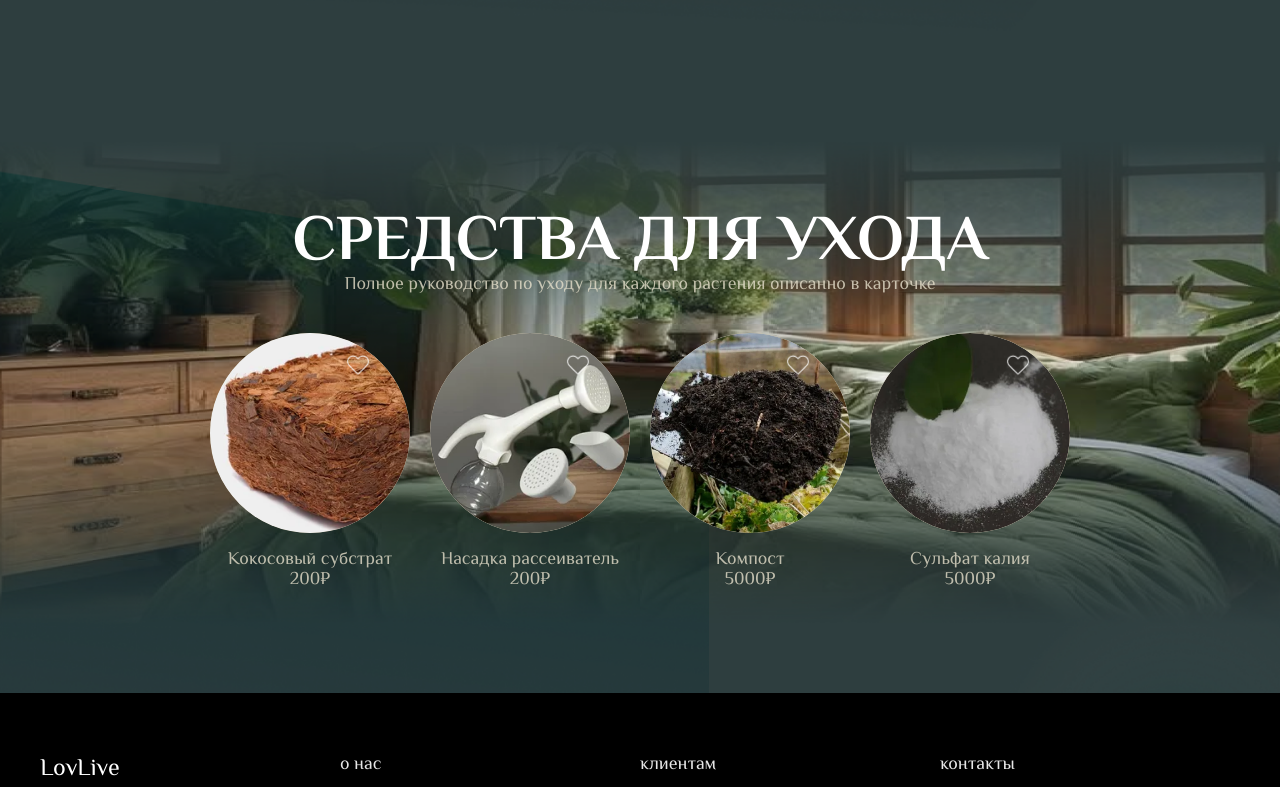
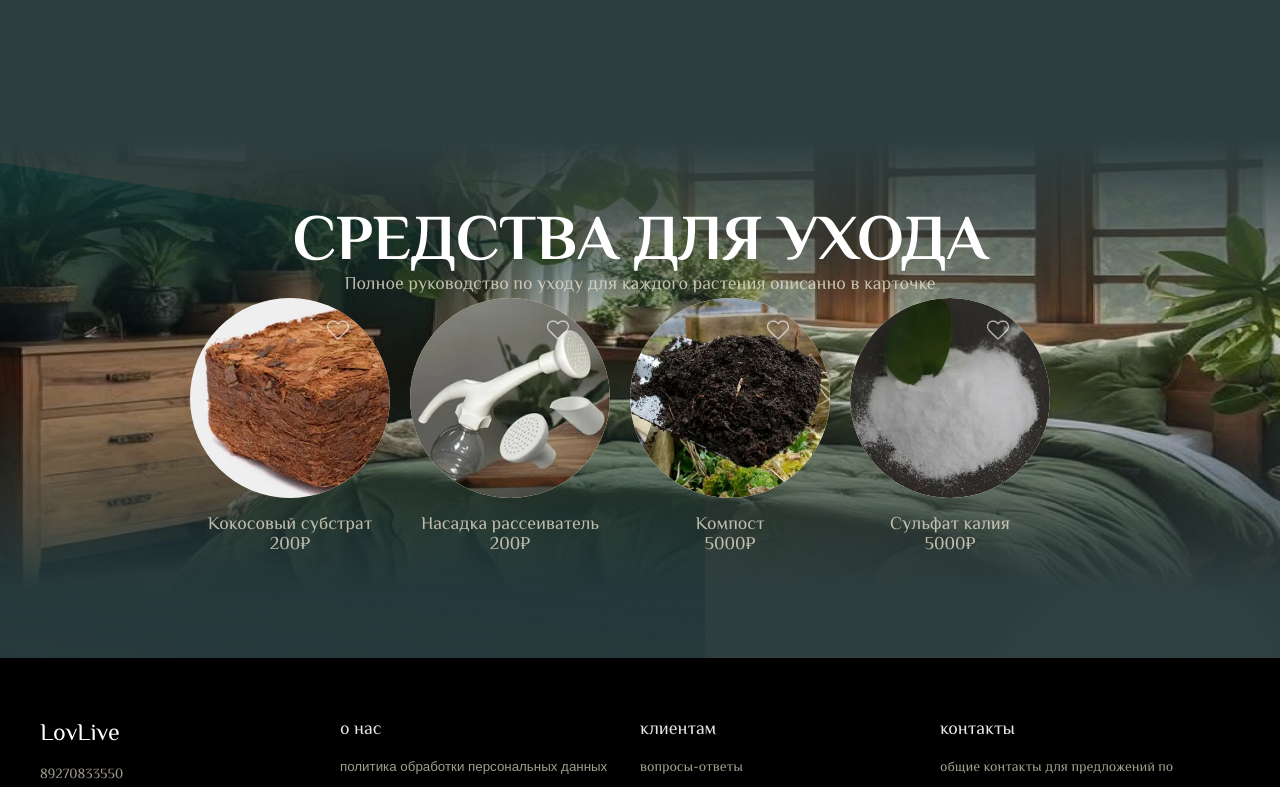
Before and after one commit to kseniadrg1-gif/flora, a React (Vite) app: page / in a window 1280 px wide. Shown: the part 3859-4646 px from the top of the page. Built offline with nearby package versions, Linux system fonts and the light colour scheme; a web font is replaced by a local one.

Commit message:
избранное

```diff
--- a/src/components/Shop/Media.css
+++ b/src/components/Shop/Media.css
@@ -70,6 +70,12 @@
   }
 }
 
+@media (max-width: 740px) {
+  .why-grid div:not(:last-child)::after {
+    display: none;
+  }
+}
+
 @media (max-width: 640px) {
   .hero-text {
     margin-left: 10px;
@@ -90,6 +96,12 @@
 }
 
 @media (max-width: 480px) {
+  .modal-content h2 {
+    font-size: 20px !important;
+  }
+  .care-card {
+    width: 155px !important;
+  }
   .hero-text {
     display: none;
   }
--- a/src/components/Shop/Shop.css
+++ b/src/components/Shop/Shop.css
@@ -309,6 +309,10 @@ button {
   z-index: 5;
 }
 
+.care-fav.liked {
+  filter: none;
+}
+
 .card-item {
   text-align: center;
   max-width: 100%;
@@ -342,11 +346,8 @@ button {
   display: flex;
   justify-content: center;
   gap: 20px;
-  margin-top: 40px;
   flex-wrap: wrap;
   max-width: 1200px;
-  margin-left: auto;
-  margin-right: auto;
 }
 
 .care-card {
--- a/src/components/Shop/sections/Care.jsx
+++ b/src/components/Shop/sections/Care.jsx
@@ -1,60 +1,54 @@
-import React from "react";
+import React, { useState } from "react";
 
-const Care = React.forwardRef((props, ref) => (
+const careProducts = [
+  {
+    name: "Кокосовый субстрат",
+    price: "200₽",
+    img: "/care/кокосовый субстрат.webp",
+  },
+  { name: "Насадка рассеиватель", price: "200₽", img: "/care/насадка.webp" },
+  { name: "Компост", price: "5000₽", img: "/care/компост.webp" },
+  { name: "Сульфат калия", price: "5000₽", img: "/care/сульфат калия.webp" },
+];
+
+const Care = React.forwardRef((props, ref) => {
+  const [liked, setLiked] = useState({});
+
+  const toggleLike = (index) => {
+    setLiked((prev) => ({ ...prev, [index]: !prev[index] }));
+  };
+
+  return (
     <section ref={ref} className="care">
       <h2>СРЕДСТВА ДЛЯ УХОДА</h2>
-    <p>Полное руководство по уходу для каждого растения описанно в карточке </p>
+      <p>
+        Полное руководство по уходу для каждого растения описанно в
+        карточке{" "}
+      </p>
       <div className="care-grid">
-      <div>
+        {careProducts.map((product, index) => (
+          <div key={index}>
             <div className="care-card">
-          <img src="/Heart.png" alt="favorite" className="care-fav" />
               <img
-            src="/care/кокосовый субстрат.webp"
-            alt="Кокосовый субстрат"
+                src={liked[index] ? "/icon/red-heart.png" : "/icon/Heart.png"}
+                alt="favorite"
+                className="care-fav"
+                onClick={() => toggleLike(index)}
+              />
+              <img
+                src={product.img}
+                alt={product.name}
                 className="care-product-img"
               />
             </div>
             <p className="price__care">
-          Кокосовый субстрат <br /> 200₽
+              {product.name} <br /> {product.price}
             </p>
           </div>
-      <div>
-        <div className="care-card">
-          <img src="/Heart.png" alt="favorite" className="care-fav" />
-          <img
-            src="/care/насадка.webp"
-            alt="Насадка рассеиватель"
-            className="care-product-img"
-          />
-        </div>
-        <p className="price__care">
-          Насадка рассеиватель <br /> 200₽
-        </p>
-      </div>
-      <div>
-        <div className="care-card">
-          <img src="/Heart.png" alt="favorite" className="care-fav" />
-          <img src="/care/компост.webp" className="care-product-img" />
-        </div>
-        <p className="price__care">
-          Компост <br /> 5000₽
-        </p>
-      </div>
-      <div>
-        <div className="care-card">
-          <img src="/Heart.png" alt="favorite" className="care-fav" />
-          <img
-            src="/care/сульфат калия.webp"
-            alt="Сульфат калия"
-            className="care-product-img"
-          />
-        </div>
-        <p className="price__care">
-          Сульфат калия <br /> 5000₽
-        </p>
-      </div>
+        ))}
       </div>
     </section>
-));
+  );
+});
 
 export default Care;
--- a/src/components/Shop/sections/Products.jsx
+++ b/src/components/Shop/sections/Products.jsx
@@ -1,7 +1,13 @@
-import React from "react";
+import React, { useState } from "react";
 
-const Products = React.forwardRef(
-  ({ id, title, description, plants, refProp }, ref) => (
+const Products = React.forwardRef(({ id, title, description, plants }, ref) => {
+  const [liked, setLiked] = useState({});
+
+  const toggleLike = (index) => {
+    setLiked((prev) => ({ ...prev, [index]: !prev[index] }));
+  };
+
+  return (
     <section id={id} ref={ref} className="products">
       <h2>{title}</h2>
       {description && <p>{description}</p>}
@@ -10,7 +16,12 @@ const Products = React.forwardRef(
           <div key={index} className="card-item">
             <div className="card">
               <img src={plant.img} alt={plant.name} className="card-img" />
-              <img src="/Heart.png" alt="favorite" className="card-fav" />
+              <img
+                src={liked[index] ? "/icon/red-heart.png" : "/icon/Heart.png"}
+                alt="favorite"
+                className="card-fav"
+                onClick={() => toggleLike(index)}
+              />
             </div>
             <div className="card-name">{plant.name}</div>
             <div className="card-price">{plant.price}</div>
@@ -18,7 +29,7 @@ const Products = React.forwardRef(
         ))}
       </div>
     </section>
-  ),
-);
+  );
+});
 
 export default Products;
```
Also changed, not shown: public/icon/Heart.png (renamed from public/Heart.png), public/icon/red-heart.png (added). Lines whose indentation alone changed are shown as unchanged.
